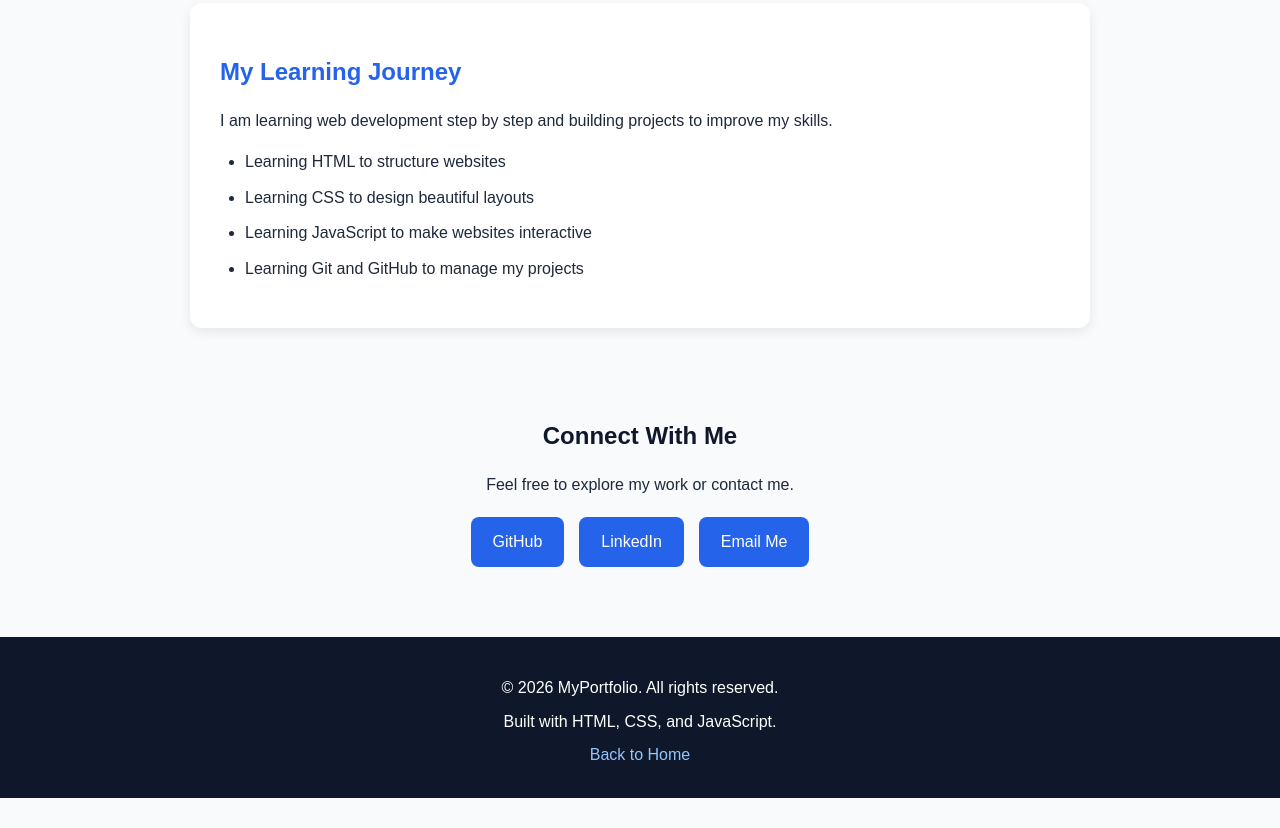
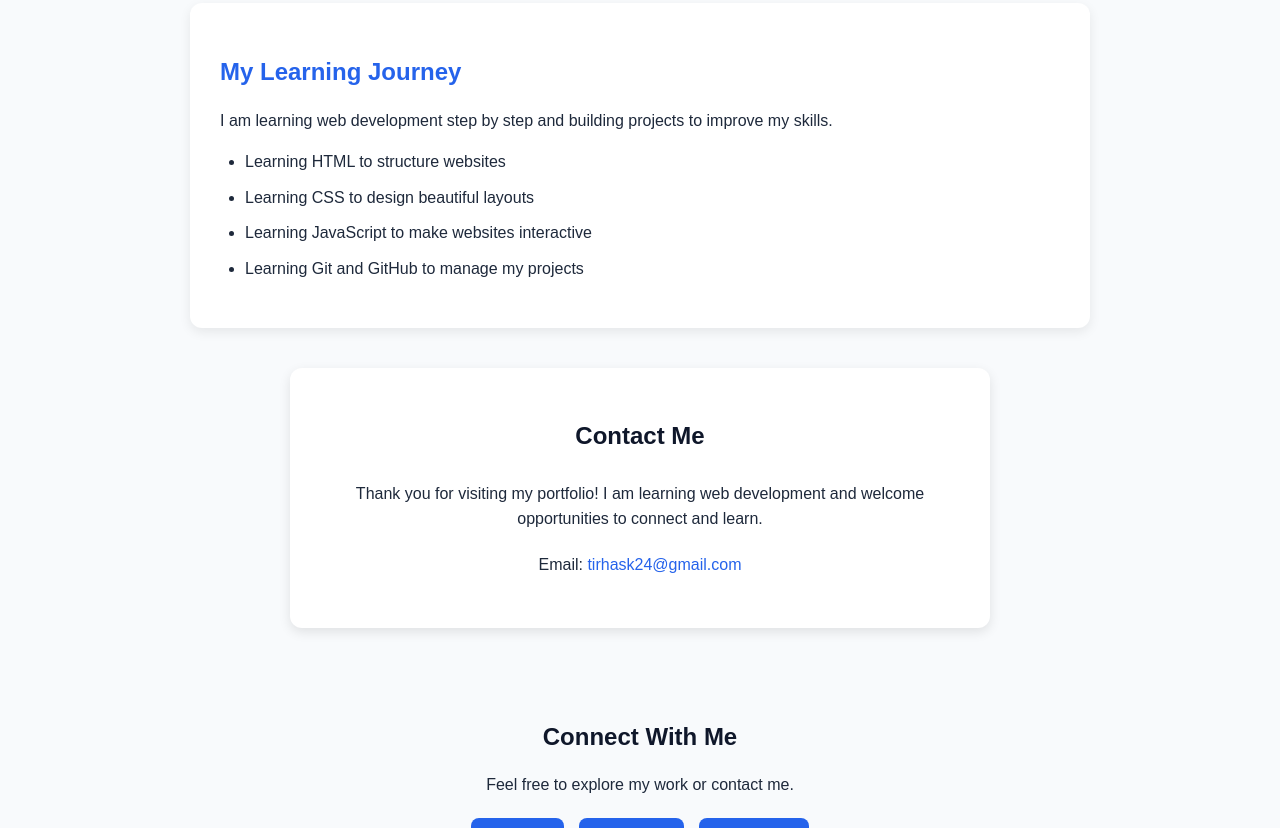
Before and after one commit to tirhask24-lgtm/my-portfolio, a plain HTML site: page index.html in a window 1280 px wide. Shown: the part 2839-3667 px from the top of the page. Before the commit the page ends 3637 px from the top, so only its background shows below. Drawn offline with Linux system fonts and the light colour scheme.

Commit message:
Add contact section

```diff
--- a/css/style.css
+++ b/css/style.css
@@ -613,3 +613,27 @@ body.dark-mode .social-section p {
 .learning-journey li {
     margin-bottom: 10px;
 }
+
+.contact-section {
+    max-width: 900px;
+    margin: 40px auto;
+    padding: 30px;
+    background-color: #ffffff;
+    border-radius: 12px;
+    box-shadow: 0 4px 12px rgba(0, 0, 0, 0.08);
+    text-align: center;
+}
+
+.contact-section h2 {
+    color: #2563eb;
+    margin-bottom: 15px;
+}
+
+.contact-section a {
+    color: #2563eb;
+    text-decoration: none;
+}
+
+.contact-section a:hover {
+    text-decoration: underline;
+}
--- a/index.html
+++ b/index.html
@@ -199,6 +199,23 @@
     </ul>
 </section>
 
+<section id="contact" class="contact-section">
+    <h2>Contact Me</h2>
+
+    <p>
+        Thank you for visiting my portfolio!
+        I am learning web development and welcome
+        opportunities to connect and learn.
+    </p>
+
+    <p>
+        Email:
+        <a href="mailto:tirhask24@gmail.com">
+            tirhask24@gmail.com
+        </a>
+    </p>
+</section>
+
 
 
     </main>
```
